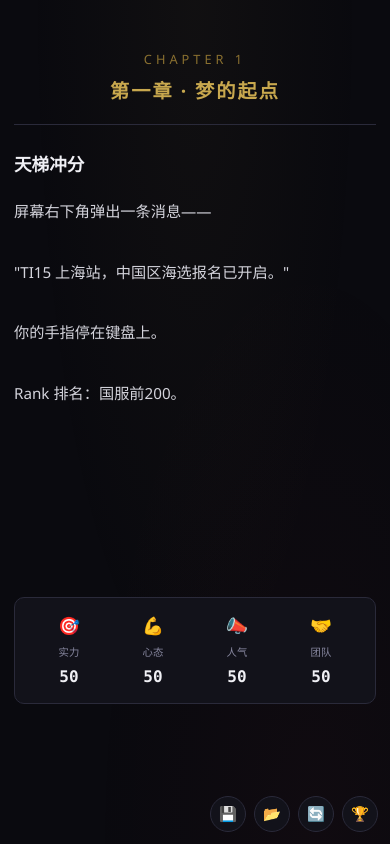
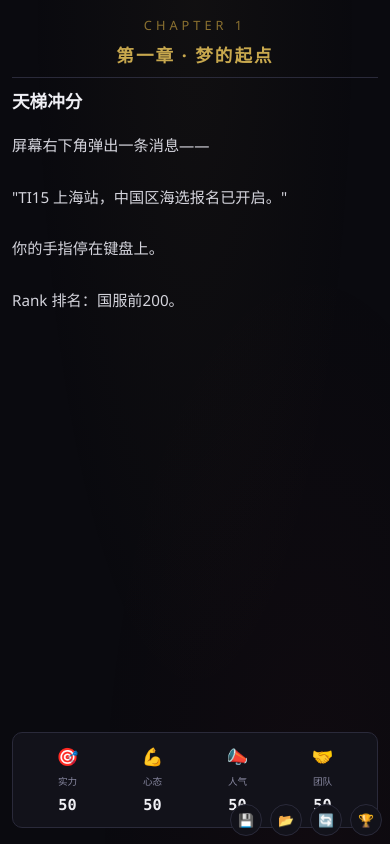
Before and after one commit to yushizehuohuo-gif/ti-shanghai-dream, a plain HTML site: page index.html in a window 390 px wide. Both pictures are taken after a click on the button "开始新游戏". Drawn offline with Linux system fonts and the light colour scheme.

Commit message:
fix: 单屏布局 — 文字区域独立滚动，数值和选项固定在底部

```diff
--- a/css/style.css
+++ b/css/style.css
@@ -52,18 +52,19 @@ body::before {
   z-index: 1;
   max-width: 680px;
   margin: 0 auto;
-  padding: 24px 20px 120px;
-  min-height: 100vh;
+  height: 100vh;
   display: flex;
   flex-direction: column;
+  overflow: hidden;
+  padding: 0 20px;
 }
 
 /* --- Chapter Header --- */
 #chapter-header {
   text-align: center;
-  padding: 32px 0 16px;
+  padding: 14px 0 6px;
   border-bottom: 1px solid var(--border);
-  margin-bottom: 24px;
+  flex-shrink: 0;
 }
 
 #chapter-num {
@@ -84,7 +85,18 @@ body::before {
 /* --- Scene Area --- */
 #scene-area {
   flex: 1;
-  position: relative;
+  overflow-y: auto;
+  padding: 8px 0;
+  min-height: 0;
+}
+
+#scene-area::-webkit-scrollbar {
+  width: 4px;
+}
+
+#scene-area::-webkit-scrollbar-thumb {
+  background: var(--border);
+  border-radius: 2px;
 }
 
 #scene-title {
@@ -149,11 +161,12 @@ body::before {
   display: flex;
   justify-content: space-between;
   gap: 8px;
-  padding: 12px 16px;
-  margin: 20px 0;
+  padding: 8px 16px;
   background: var(--bg-panel);
   border: 1px solid var(--border);
   border-radius: 10px;
+  flex-shrink: 0;
+  margin-bottom: 6px;
 }
 
 .stat {
@@ -205,14 +218,26 @@ body::before {
 #choices-container {
   display: flex;
   flex-direction: column;
-  gap: 10px;
-  margin-top: 20px;
+  gap: 8px;
+  flex-shrink: 0;
+  padding-bottom: 10px;
+  max-height: 38vh;
+  overflow-y: auto;
+}
+
+#choices-container::-webkit-scrollbar {
+  width: 4px;
+}
+
+#choices-container::-webkit-scrollbar-thumb {
+  background: var(--border);
+  border-radius: 2px;
 }
 
 .choice-btn {
   display: block;
   width: 100%;
-  padding: 14px 18px;
+  padding: 12px 16px;
   background: var(--bg-card);
   border: 1px solid var(--border);
   border-radius: 8px;
@@ -670,11 +695,12 @@ body::before {
 
 /* --- Responsive --- */
 @media (max-width: 480px) {
-  #game-container { padding: 16px 14px 100px; }
-  #chapter-title { font-size: 1.2rem; }
-  #scene-text { font-size: 0.95rem; }
-  .stat-value { font-size: 1rem; }
-  .stat-label { font-size: 0.65rem; }
-  #menu-bar { bottom: 12px; right: 12px; }
-  #menu-bar button { width: 36px; height: 36px; font-size: 0.9rem; }
+  #game-container { padding: 0 12px; }
+  #chapter-title { font-size: 1.1rem; }
+  #scene-text { font-size: 0.95rem; line-height: 1.7; }
+  .stat-value { font-size: 0.95rem; }
+  .stat-label { font-size: 0.6rem; }
+  #menu-bar { bottom: 8px; right: 8px; }
+  #menu-bar button { width: 32px; height: 32px; font-size: 0.8rem; }
+  .choice-btn { padding: 10px 14px; font-size: 0.9rem; }
 }
```
